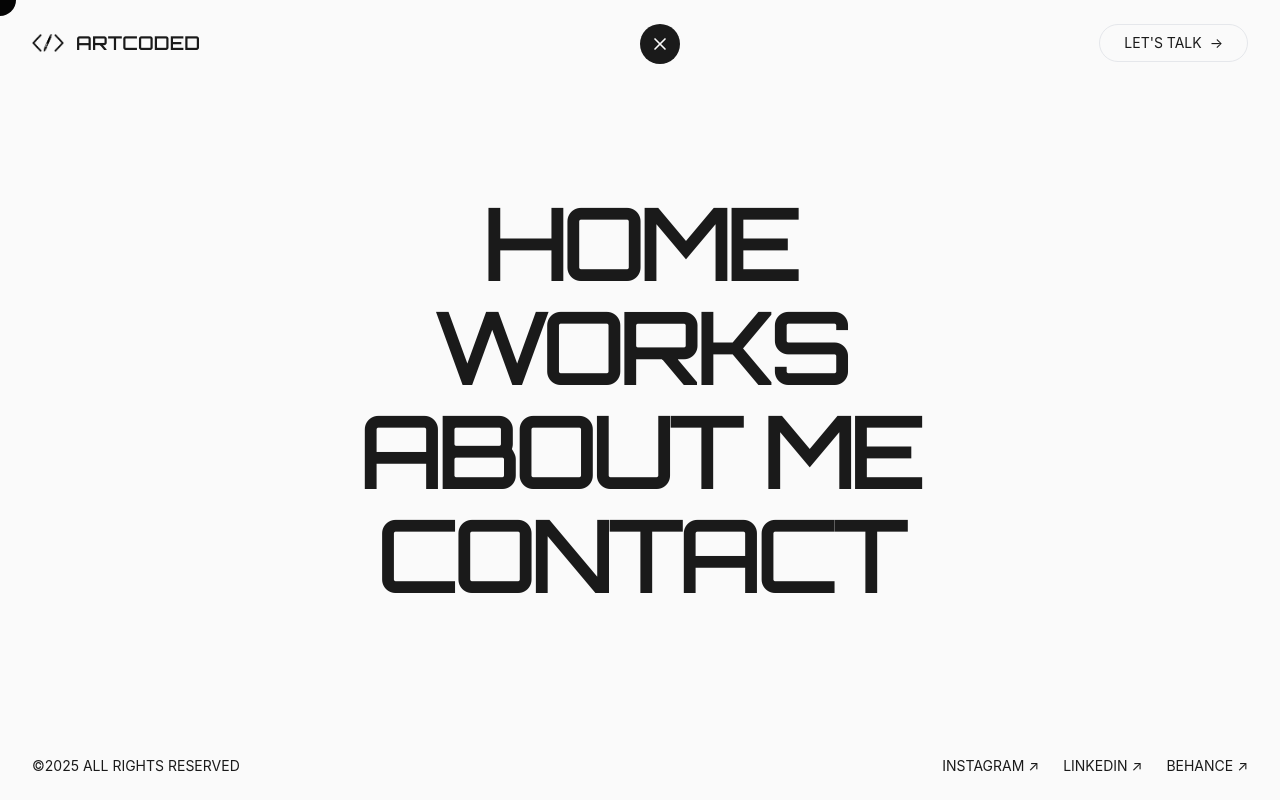
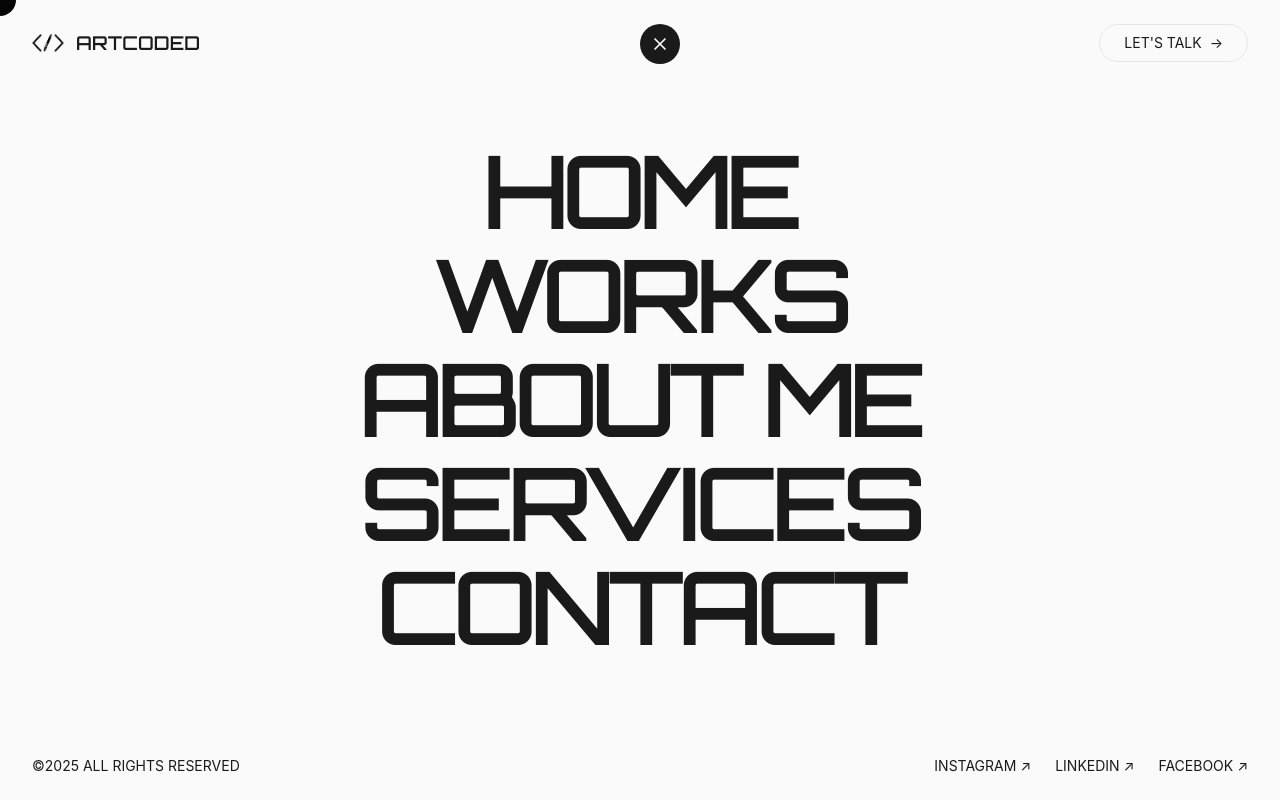
Before and after one commit to Takahashi6047/MyPortfolioWebsite, a React (Vite) app: page / in a window 1280 px wide. Both pictures are taken after a click on the button 640 px from the left and 32 px from the top of the page. Shown: the top 800 px of the page. Built offline with nearby package versions, Linux system fonts and the light colour scheme.

Commit message:
improve exit animation of the overlay

```diff
--- a/src/components/Hero/HeroCard.tsx
+++ b/src/components/Hero/HeroCard.tsx
@@ -49,7 +49,7 @@ export function HeroCard() {
           <div className="flex justify-between items-center">
             <span className="text-xs sm:text-sm text-white/80">© 2025</span>
             <button className="text-xs sm:text-sm bg-white text-black px-4 sm:px-5 py-2 sm:py-2.5 rounded-full hover:opacity-90 transition">
-              Let's chat
+              Let's talk
             </button>
           </div>
         </div>
--- a/src/components/Navigation/Navigation.tsx
+++ b/src/components/Navigation/Navigation.tsx
@@ -139,8 +139,9 @@ export function Navigation() {
           >
             {[
               { label: 'Home', href: '#home', onClick: handleHomeClick },
+              { label: 'Works', href: '#work' },
               { label: 'About Me', href: '#about' },
-              { label: 'Work', href: '#work' },
+              { label: 'Services', href: '#services' },
               { label: 'Contact Me', href: '#contact' }
             ].map((item, index) => (
               <motion.a
--- a/src/global/overlay/navigation/MobileNavOverlay.tsx
+++ b/src/global/overlay/navigation/MobileNavOverlay.tsx
@@ -1,4 +1,4 @@
-import { motion, AnimatePresence } from 'framer-motion';
+import { motion } from 'framer-motion';
 import { useState } from 'react';
 import { createPortal } from 'react-dom';
 import { X } from 'lucide-react';
@@ -6,6 +6,7 @@ import { useCursor } from '../../cursor';
 
 export function MobileNavOverlay() {
   const [isOpen, setIsOpen] = useState(false);
+  const [isClosing, setIsClosing] = useState(false);
   const { setCursorText, setCursorVariant } = useCursor();
 
   const handleMouseEnter = (text: string) => {
@@ -22,31 +23,40 @@ export function MobileNavOverlay() {
     { label: 'HOME', href: '#home' },
     { label: 'WORKS', href: '#work' },
     { label: 'ABOUT ME', href: '#about' },
+    { label: 'SERVICES', href: '#services' },
     { label: 'CONTACT', href: '#contact' }
   ];
 
+  const handleClose = () => {
+    setIsClosing(true);
+    setTimeout(() => {
+      setIsOpen(false);
+      setIsClosing(false);
+    }, 1200); // Increased timeout to allow overlay animation to complete
+  };
+
   const handleNavClick = (href: string) => {
-    setIsOpen(false);
+    handleClose();
     setTimeout(() => {
       const element = document.querySelector(href);
       if (element) {
         element.scrollIntoView({ behavior: 'smooth' });
       }
-    }, 300);
+    }, 1300);
   };
 
   const overlay = (
-    <AnimatePresence>
-      {isOpen && (
+    <>
+      {(isOpen || isClosing) && (
         <motion.div
           initial={{ y: '100%' }}
-          animate={{ y: 0 }}
-          exit={{ y: '100%' }}
+          animate={{ y: isClosing ? '100%' : 0 }}
           transition={{
             type: 'spring',
-            stiffness: 100,
-            damping: 20,
-            mass: 1.2
+            stiffness: isClosing ? 80 : 100,
+            damping: isClosing ? 25 : 20,
+            mass: isClosing ? 1.5 : 1.2,
+            delay: isClosing ? 0.6 : 0
           }}
           className="fixed top-0 left-0 w-screen h-screen z-[9999999] bg-background"
           style={{ position: 'fixed', top: 0, left: 0, right: 0, bottom: 0, width: '100vw', height: '100vh' }}
@@ -55,14 +65,14 @@ export function MobileNavOverlay() {
           <motion.div
             className="flex justify-between items-center px-4 sm:px-8 py-6"
             initial={{ opacity: 0, y: -20 }}
-            animate={{ opacity: 1, y: 0 }}
-            transition={{ delay: 0.2, duration: 0.5 }}
+            animate={{ opacity: isClosing ? 0 : 1, y: isClosing ? -20 : 0 }}
+            transition={{ delay: isClosing ? 0.25 : 0.2, duration: 0.3 }}
           >
             <motion.div
               className="flex items-center gap-3"
               initial={{ opacity: 0, x: -20 }}
-              animate={{ opacity: 1, x: 0 }}
-              transition={{ delay: 0.3, duration: 0.5 }}
+              animate={{ opacity: isClosing ? 0 : 1, x: isClosing ? -20 : 0 }}
+              transition={{ delay: isClosing ? 0.25 : 0.3, duration: 0.3 }}
             >
               <img
                 src="/logo.png"
@@ -76,11 +86,11 @@ export function MobileNavOverlay() {
 
             {/* Close Button - Right on mobile, Centered on desktop */}
             <motion.button
-              onClick={() => setIsOpen(false)}
-              initial={{ opacity: 0, scale: 0, rotate: 0 }}
-              animate={{ opacity: 1, scale: 1, rotate: 0 }}
+              onClick={handleClose}
+              initial={{ opacity: 0, scale: 0 }}
+              animate={{ opacity: isClosing ? 0 : 1, scale: isClosing ? 0 : 1 }}
               whileHover={{ rotate: 90 }}
-              transition={{ delay: 0.3, duration: 0.4, type: 'spring', stiffness: 200 }}
+              transition={{ delay: isClosing ? 0.2 : 0.3, duration: 0.3, type: 'spring', stiffness: 200 }}
               className="md:absolute md:left-1/2 md:-translate-x-1/2 md:top-6 w-10 h-10 flex items-center justify-center rounded-full bg-foreground transition-colors"
               aria-label="Close navigation"
             >
@@ -91,8 +101,8 @@ export function MobileNavOverlay() {
             <motion.button
               className="hidden md:flex px-6 py-2 border border-foreground/20 rounded-full text-sm text-foreground hover:bg-foreground/10 transition-colors items-center gap-2"
               initial={{ opacity: 0, x: 20 }}
-              animate={{ opacity: 1, x: 0 }}
-              transition={{ delay: 0.3, duration: 0.5 }}
+              animate={{ opacity: isClosing ? 0 : 1, x: isClosing ? 20 : 0 }}
+              transition={{ delay: isClosing ? 0.25 : 0.3, duration: 0.3 }}
             >
               LET'S TALK
               <span>→</span>
@@ -107,17 +117,24 @@ export function MobileNavOverlay() {
                   key={item.href}
                   onClick={() => handleNavClick(item.href)}
                   initial={{ opacity: 0, y: 60, scale: 0.8 }}
-                  animate={{ opacity: 1, y: 0, scale: 1 }}
-                  exit={{ opacity: 0, y: -20, scale: 0.9 }}
+                  animate={{
+                    opacity: isClosing ? 0 : 1,
+                    y: isClosing ? 0 : 0,
+                    scale: 1,
+                    scaleX: isClosing ? 0 : 1
+                  }}
                   transition={{
-                    delay: 0.3 + index * 0.1,
-                    duration: 0.6,
-                    type: 'spring',
+                    delay: isClosing
+                      ? (navItems.length - index - 1) * 0.05
+                      : 0.3 + index * 0.1,
+                    duration: isClosing ? 0.12 : 0.6,
+                    type: isClosing ? 'tween' : 'spring',
+                    ease: isClosing ? [0.4, 0, 1, 1] : undefined,
                     stiffness: 100,
                     damping: 15
                   }}
                   whileTap={{ scale: 0.98 }}
-                  className="relative text-4xl sm:text-5xl md:text-7xl lg:text-8xl font-black text-foreground tracking-tight group flex items-center"
+                  className="relative text-4xl sm:text-5xl md:text-7xl lg:text-8xl font-black text-foreground tracking-tight group flex items-center origin-left"
                   style={{ fontFamily: '"Orbitron", sans-serif' }}
                 >
                   {/* Left Bracket with Glow */}
@@ -163,25 +180,27 @@ export function MobileNavOverlay() {
           <motion.div
             className="absolute bottom-0 left-0 right-0 px-4 sm:px-8 py-6 flex flex-col sm:flex-row justify-between items-center gap-4"
             initial={{ opacity: 0, y: 20 }}
-            animate={{ opacity: 1, y: 0 }}
-            transition={{ delay: 0.6, duration: 0.5 }}
+            animate={{ opacity: isClosing ? 0 : 1, y: isClosing ? 20 : 0 }}
+            transition={{ delay: isClosing ? 0 : 0.6, duration: 0.3 }}
           >
             <motion.p
               className="text-xs sm:text-sm text-foreground/60 order-2 sm:order-1"
               initial={{ opacity: 0 }}
-              animate={{ opacity: 1 }}
-              transition={{ delay: 0.7, duration: 0.5 }}
+              animate={{ opacity: isClosing ? 0 : 1 }}
+              transition={{ delay: isClosing ? 0 : 0.7, duration: 0.3 }}
             >
               ©2025 ALL RIGHTS RESERVED
             </motion.p>
             <motion.div
               className="flex gap-4 sm:gap-6 text-xs sm:text-sm order-1 sm:order-2"
               initial={{ opacity: 0 }}
-              animate={{ opacity: 1 }}
-              transition={{ delay: 0.7, duration: 0.5 }}
+              animate={{ opacity: isClosing ? 0 : 1 }}
+              transition={{ delay: isClosing ? 0 : 0.7, duration: 0.3 }}
             >
               <motion.a
-                href="#"
+                href="https://www.instagram.com/artcodedddd/"
+                target="_blank"
+                rel="noopener noreferrer"
                 className="text-foreground/60 hover:text-foreground transition-colors"
                 whileHover={{ y: -2 }}
               >
@@ -195,17 +214,19 @@ export function MobileNavOverlay() {
                 LINKEDIN ↗
               </motion.a>
               <motion.a
-                href="#"
+                href="https://www.facebook.com/profile.php?id=61583906544347"
+                target="_blank"
+                rel="noopener noreferrer"
                 className="text-foreground/60 hover:text-foreground transition-colors"
                 whileHover={{ y: -2 }}
               >
-                BEHANCE ↗
+                FACEBOOK ↗
               </motion.a>
             </motion.div>
           </motion.div>
         </motion.div>
       )}
-    </AnimatePresence>
+    </>
   );
 
   return (
```
